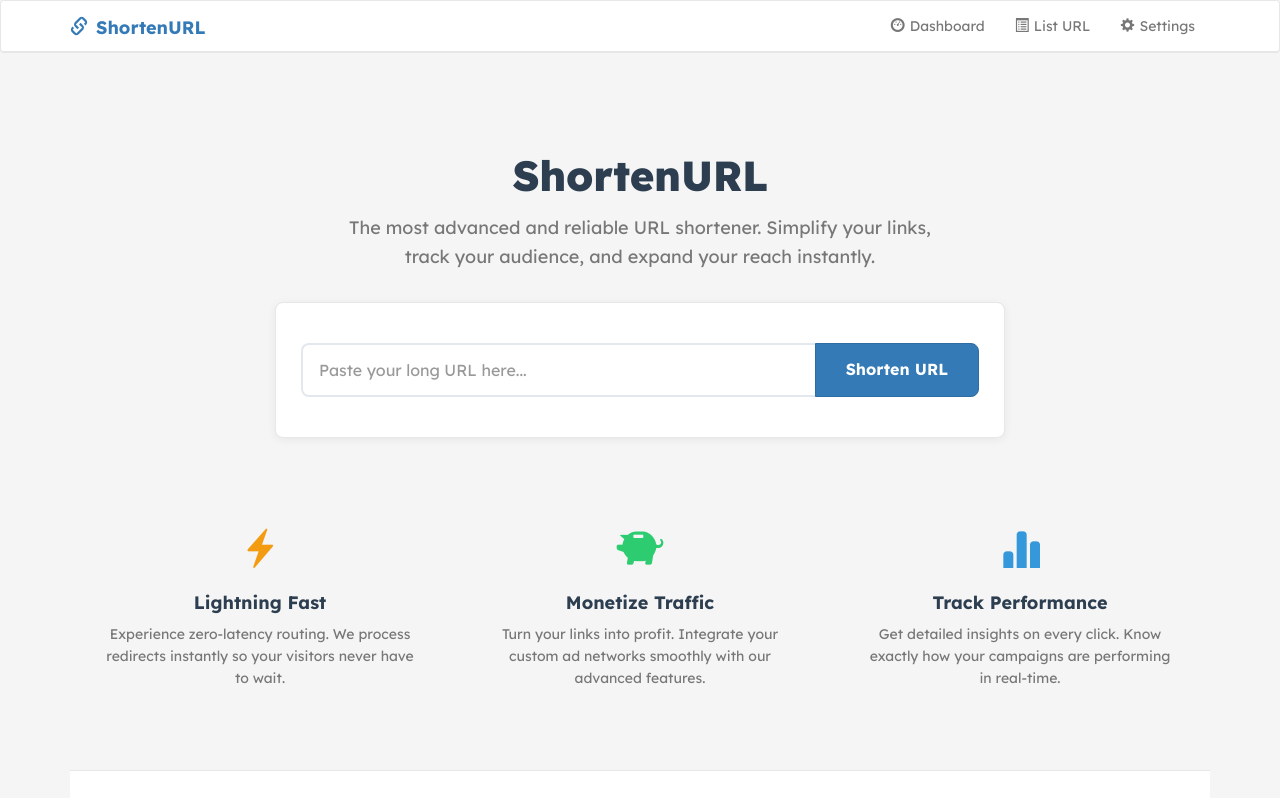
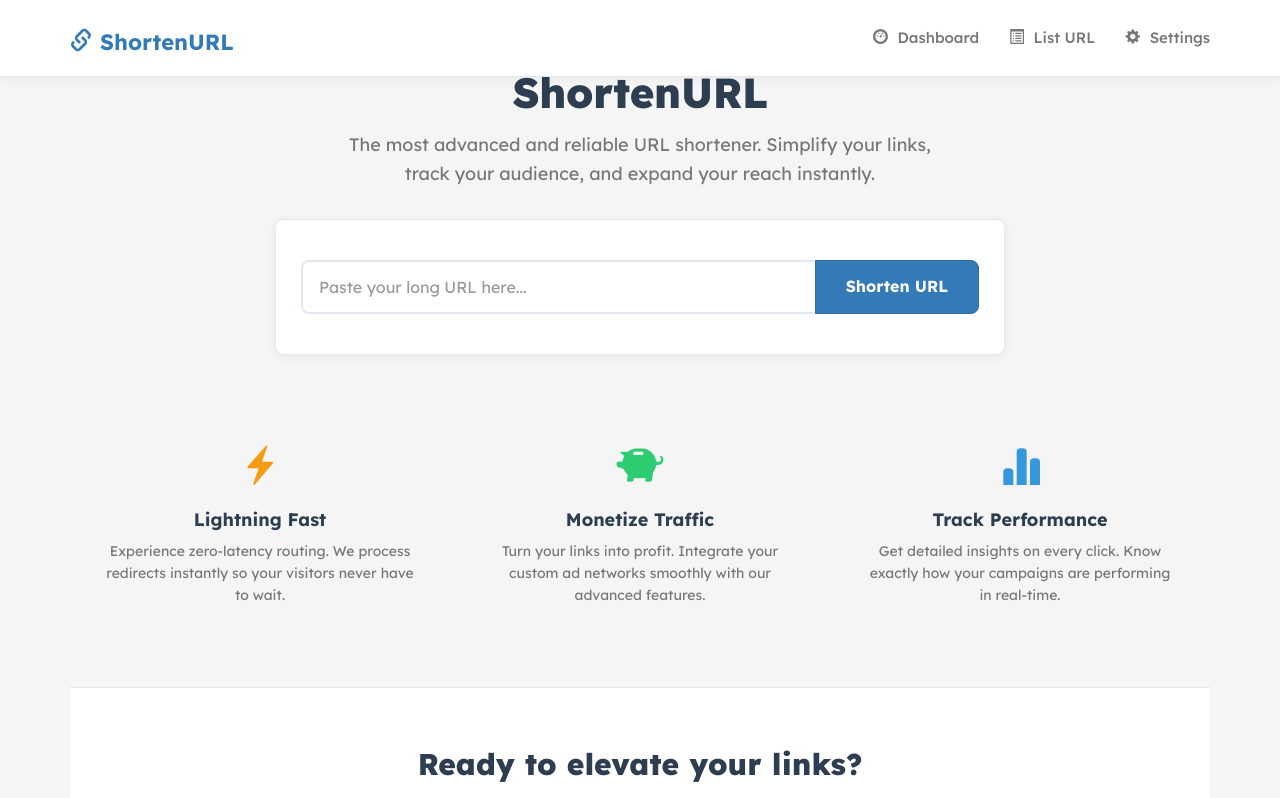
Before and after one commit to tamse94/shortenv1, a Next.js app: page / in a window 1280 px wide. Shown: the top 798 px of the page. Built offline with nearby package versions, Linux system fonts and the light colour scheme; no server answers; the database is empty.

Commit message:
Update Navbar.js

```diff
--- a/components/Navbar.js
+++ b/components/Navbar.js
@@ -9,23 +9,23 @@ export default function Navbar({ siteName }) {
   const isActive = (path) => pathname === path ? "active" : "";
 
   return (
-    <nav className="navbar navbar-default" style={{
-      position: 'sticky', // Ini yang bikin navbar mengapung/mengikuti scroll
-      top: 0,             // Nempel tepat di atas layar
-      zIndex: 1030,       // Biar posisinya selalu di paling depan (gak ketimpa konten lain)
-      borderBottom: '2px solid #e7e7e7',
-      marginBottom: '30px',
-      backgroundColor: '#ffffff'
+    // Pake navbar-fixed-top biar beneran ngunci di atas
+    <nav className="navbar navbar-default navbar-fixed-top" style={{
+      borderBottom: '1px solid #e7e7e7',
+      backgroundColor: '#ffffff',
+      padding: '10px 0', // INI YANG BIKIN NAVBAR LEBIH BESAR
+      boxShadow: '0 2px 10px rgba(0,0,0,0.05)' // Tambah shadow tipis
     }}>
       <div className="container">
         <div className="navbar-header">
           {/* Tombol Menu buat tampilan HP */}
-          <button type="button" className="navbar-toggle collapsed" data-toggle="collapse" data-target="#main-nav">
+          <button type="button" className="navbar-toggle collapsed" data-toggle="collapse" data-target="#main-nav" style={{ marginTop: '12px' }}>
             <span className="icon-bar"></span>
             <span className="icon-bar"></span>
             <span className="icon-bar"></span>
           </button>
-          <Link href="/" className="navbar-brand" style={{ fontWeight: 'bold', color: '#337ab7' }}>
+
+          <Link href="/" className="navbar-brand" style={{ fontWeight: 'bold', color: '#337ab7', fontSize: '22px', paddingTop: '18px' }}>
             <span className="glyphicon glyphicon-link" style={{ marginRight: '8px' }}></span>
             {siteName || "ShortenURL"}
           </Link>
@@ -34,21 +34,18 @@ export default function Navbar({ siteName }) {
         <div className="collapse navbar-collapse" id="main-nav">
           <ul className="nav navbar-nav navbar-right">
             <li className={isActive("/dasbord")}>
-              <Link href="/dasbord">
-                <span className="glyphicon glyphicon-dashboard" style={{ marginRight: '5px' }}></span>
-                Dashboard
+              <Link href="/dasbord" style={{ paddingTop: '18px', paddingBottom: '18px', fontSize: '15px', fontWeight: '500' }}>
+                <span className="glyphicon glyphicon-dashboard" style={{ marginRight: '5px' }}></span> Dashboard
               </Link>
             </li>
             <li className={isActive("/list")}>
-              <Link href="/list">
-                <span className="glyphicon glyphicon-list-alt" style={{ marginRight: '5px' }}></span>
-                List URL
+              <Link href="/list" style={{ paddingTop: '18px', paddingBottom: '18px', fontSize: '15px', fontWeight: '500' }}>
+                <span className="glyphicon glyphicon-list-alt" style={{ marginRight: '5px' }}></span> List URL
               </Link>
             </li>
             <li className={isActive("/seting")}>
-              <Link href="/seting">
-                <span className="glyphicon glyphicon-cog" style={{ marginRight: '5px' }}></span>
-                Settings
+              <Link href="/seting" style={{ paddingTop: '18px', paddingBottom: '18px', fontSize: '15px', fontWeight: '500' }}>
+                <span className="glyphicon glyphicon-cog" style={{ marginRight: '5px' }}></span> Settings
               </Link>
             </li>
           </ul>
```
